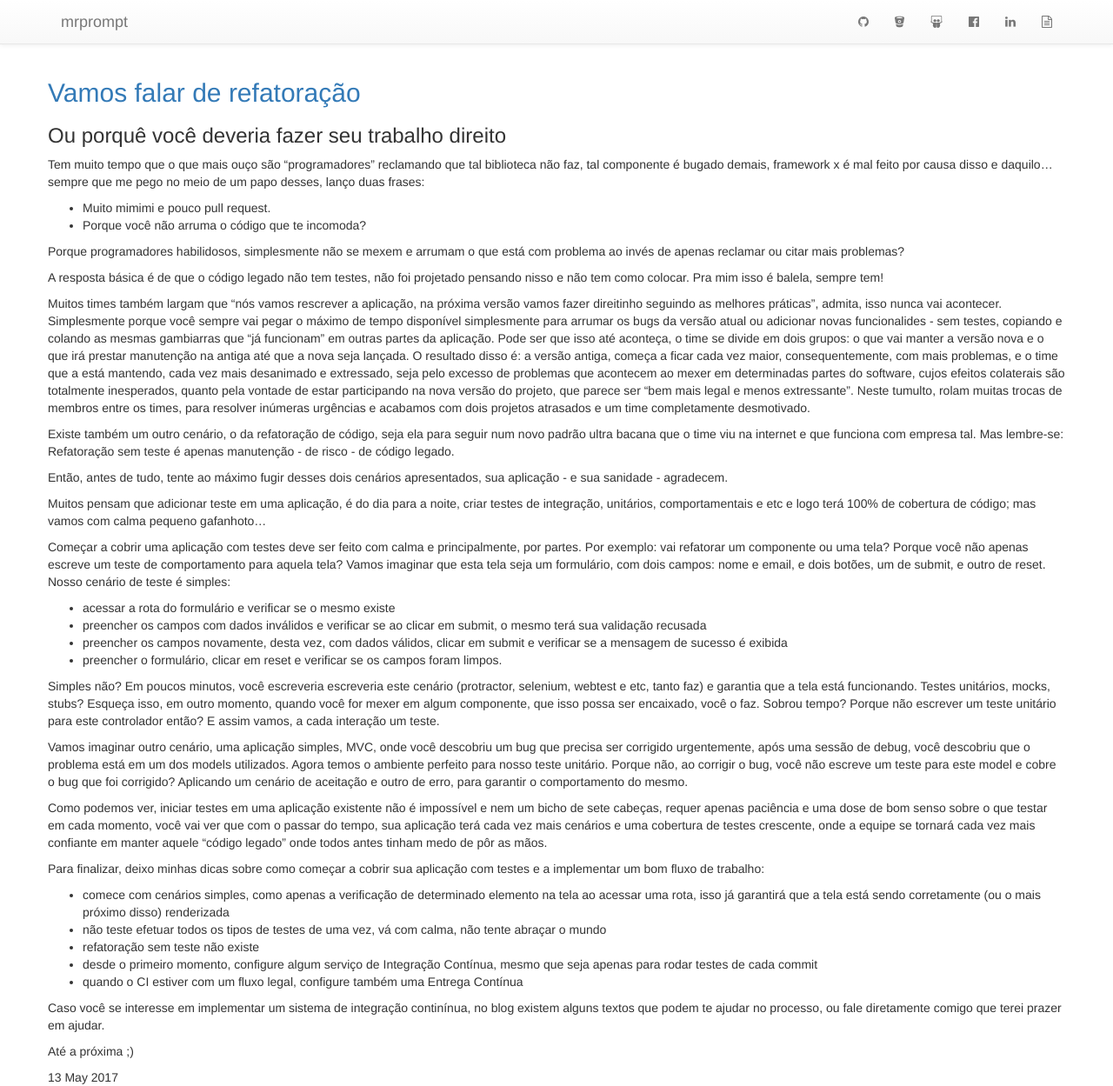
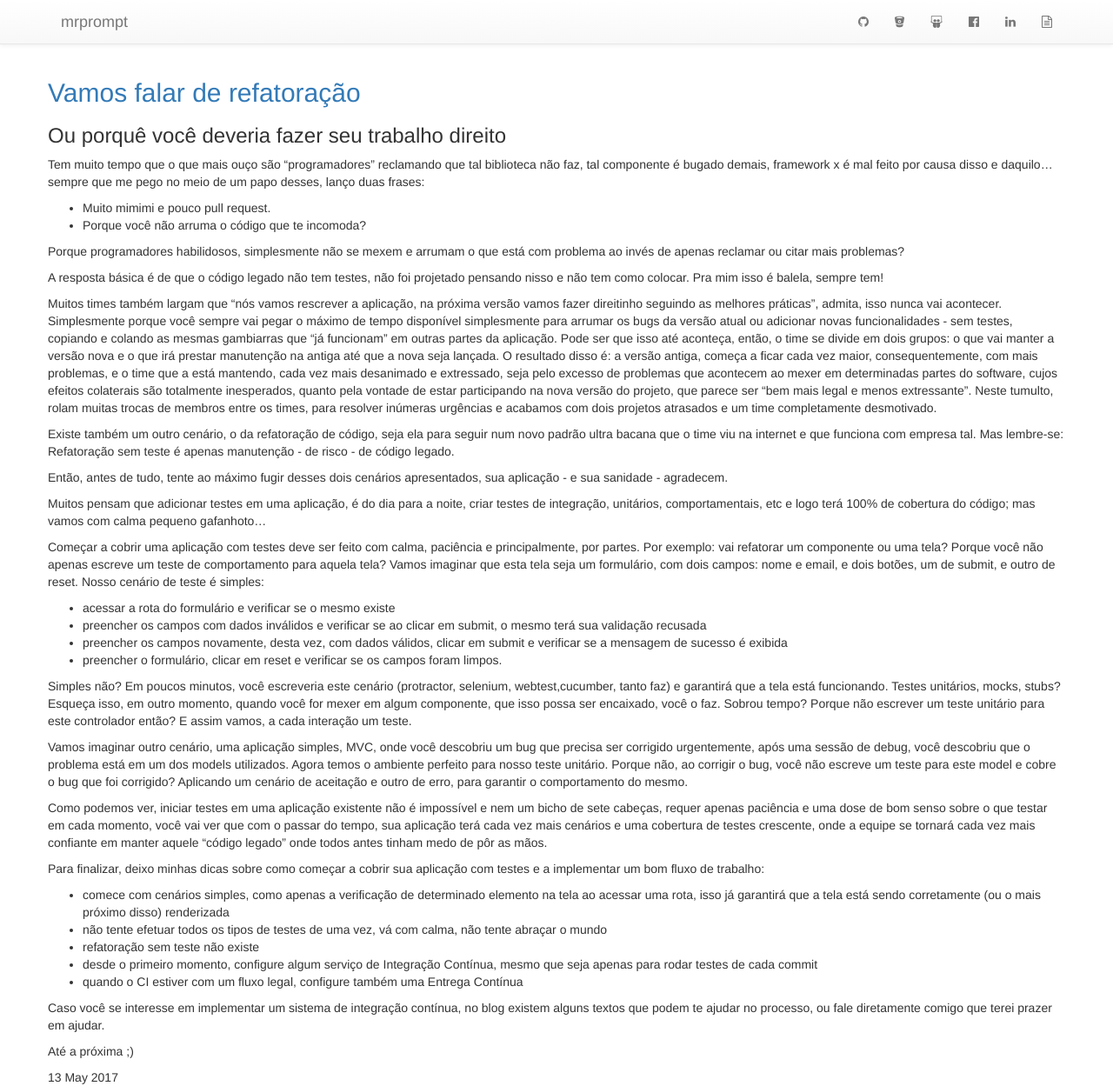
Before and after one commit to mrprompt/blog-old, a Jekyll site: the page built from _posts/2017-05-14-vamos-falar-de-refatoracao.md, in a window 1280 px wide and 1249 px high. Shown: the whole window at 87% size. Built offline with Jekyll 4.4.1, drawn with Linux system fonts in a browser that asks for light colours; nearby versions of some CDN libraries; comment, search, counter and statistics services are not loaded.

Commit message:
Update 2017-05-14-vamos-falar-de-refatoracao.md
corrigindo erros gramaticais

```diff
--- a/_posts/2017-05-14-vamos-falar-de-refatoracao.md
+++ b/_posts/2017-05-14-vamos-falar-de-refatoracao.md
@@ -26,9 +26,9 @@ Muitos times também largam que "nós vamos rescrever a aplicação, na próxima
 versão vamos fazer direitinho seguindo as melhores práticas", admita, isso
 nunca vai acontecer. Simplesmente porque você sempre vai pegar o máximo de
 tempo disponível simplesmente para arrumar os bugs da versão atual ou adicionar
-novas funcionalides - sem testes, copiando e colando as mesmas gambiarras que
+novas funcionalidades - sem testes, copiando e colando as mesmas gambiarras que
 "já funcionam" em outras partes da aplicação.
-Pode ser que isso até aconteça, o time se divide em dois grupos: o que vai
+Pode ser que isso até aconteça, então, o time se divide em dois grupos: o que vai
 manter a versão nova e o que irá prestar manutenção na antiga até que a nova
 seja lançada.
 O resultado disso é: a versão antiga, começa a ficar cada vez maior,
@@ -49,11 +49,11 @@ risco - de código legado.
 Então, antes de tudo, tente ao máximo fugir desses dois cenários apresentados,
 sua aplicação - e sua sanidade - agradecem.
 
-Muitos pensam que adicionar teste em uma aplicação, é do dia para a noite, criar
-testes de integração, unitários, comportamentais e etc e logo terá 100% de
-cobertura de código; mas vamos com calma pequeno gafanhoto...
+Muitos pensam que adicionar testes em uma aplicação, é do dia para a noite, criar
+testes de integração, unitários, comportamentais, etc e logo terá 100% de
+cobertura do código; mas vamos com calma pequeno gafanhoto...
 
-Começar a cobrir uma aplicação com testes deve ser feito com calma e
+Começar a cobrir uma aplicação com testes deve ser feito com calma, paciência e
 principalmente, por partes. Por exemplo: vai refatorar um componente ou uma
 tela? Porque você não apenas escreve um teste de comportamento para aquela tela?
 Vamos imaginar que esta tela seja um formulário, com dois campos: nome e email,
@@ -66,8 +66,8 @@ o mesmo terá sua validação recusada
 e verificar se a mensagem de sucesso é exibida
 - preencher o formulário, clicar em reset e verificar se os campos foram limpos.
 
-Simples não? Em poucos minutos, você escreveria escreveria este cenário
-(protractor, selenium, webtest e etc, tanto faz) e garantia que a tela está
+Simples não? Em poucos minutos, você escreveria este cenário
+(protractor, selenium, webtest,cucumber, tanto faz) e garantirá que a tela está
 funcionando. Testes unitários, mocks, stubs? Esqueça isso, em outro momento,
 quando você for mexer em algum componente, que isso possa ser encaixado, você
 o faz. Sobrou tempo? Porque não escrever um teste unitário para este controlador
@@ -94,14 +94,14 @@ testes e a implementar um bom fluxo de trabalho:
 - comece com cenários simples, como apenas a verificação de determinado elemento
 na tela ao acessar uma rota, isso já garantirá que a tela está sendo corretamente
 (ou o mais próximo disso) renderizada
-- não teste efetuar todos os tipos de testes de uma vez, vá com calma, não tente
+- não tente efetuar todos os tipos de testes de uma vez, vá com calma, não tente
 abraçar o mundo
 - refatoração sem teste não existe
 - desde o primeiro momento, configure algum serviço de Integração Contínua, mesmo
 que seja apenas para rodar testes de cada commit
 - quando o CI estiver com um fluxo legal, configure também uma Entrega Contínua
 
-Caso você se interesse em implementar um sistema de integração continínua, no
+Caso você se interesse em implementar um sistema de integração contínua, no
 blog existem alguns textos que podem te ajudar no processo, ou fale diretamente
 comigo que terei prazer em ajudar.
 
```
